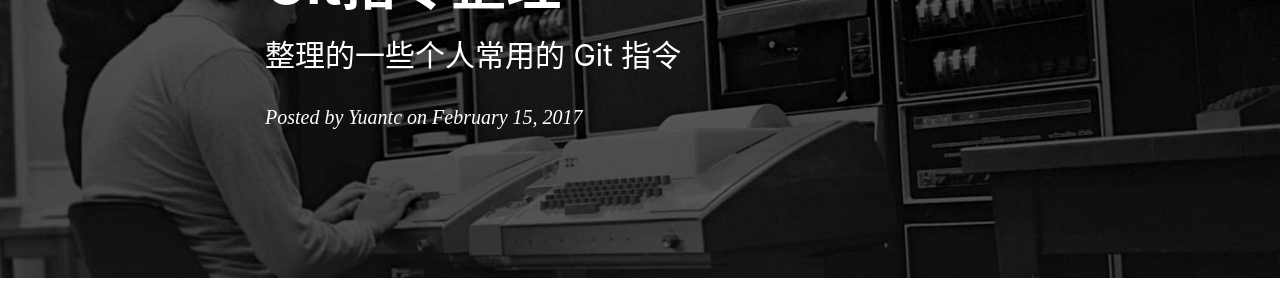
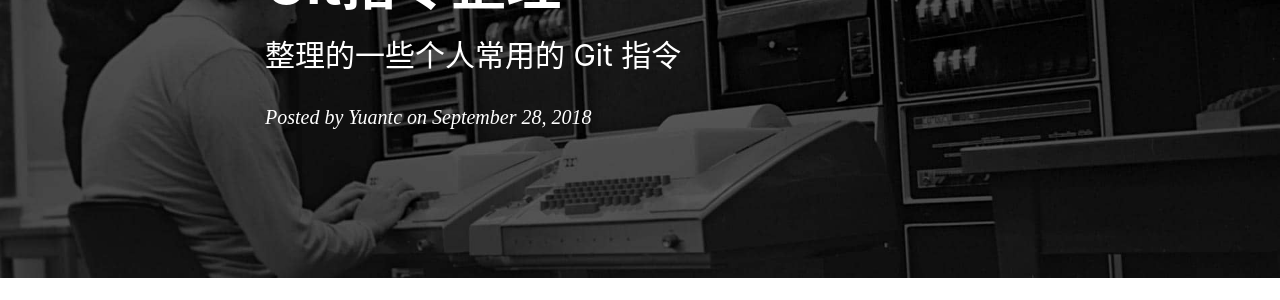
Before and after one commit to yuantianchi/sky.github.io, a Jekyll site: the page built from _posts/2018-09-28-Git指令整理.md, in a window 1280 px wide and 900 px high. Shown: the part 245-545 px from the top of the window. Built offline with Jekyll 4.4.1, drawn with Linux system fonts in a browser that asks for light colours; nearby versions of some CDN libraries; comment, search, counter and statistics services are not loaded.

Commit message:
Update 2018-09-28-Git指令整理.md

```diff
--- a/_posts/2018-09-28-Git指令整理.md
+++ b/_posts/2018-09-28-Git指令整理.md
@@ -2,7 +2,7 @@
 layout:     post
 title:      Git指令整理
 subtitle:   整理的一些个人常用的 Git 指令
-date:       2017-02-15
+date:       2018-09-28
 author:     Yuantc
 header-img: img/post-bg-unix-linux.jpg
 catalog: true
```
